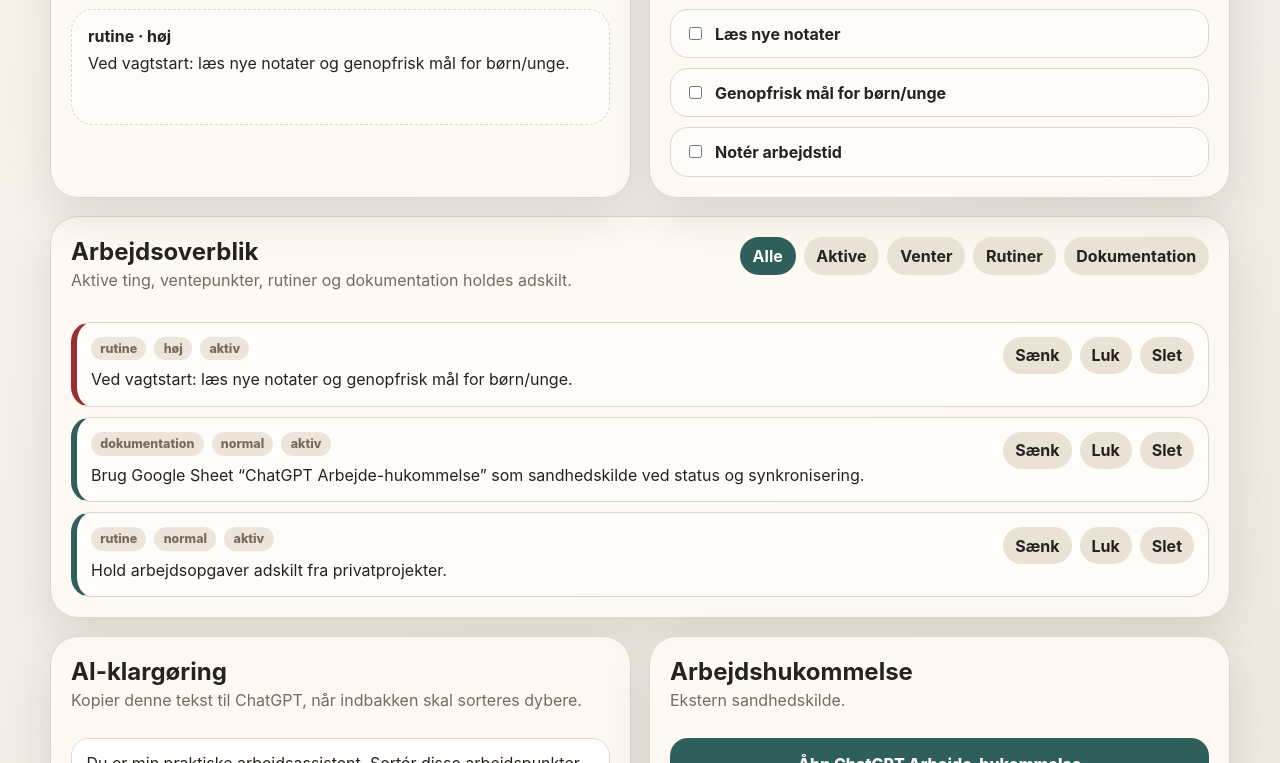
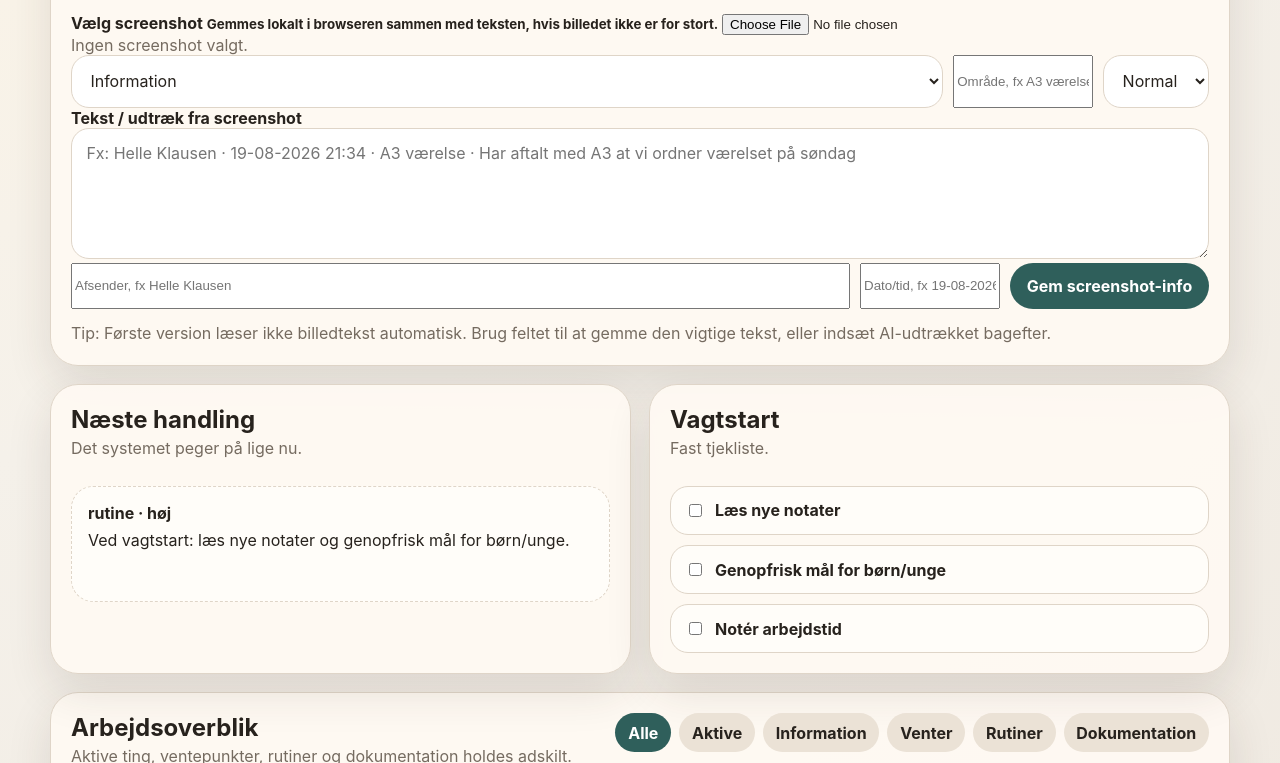
Before and after one commit to Bendecks/Personal-assistent, a website built with Vite: page index.html in a window 1280 px wide. Shown: the part 706-1469 px from the top of the page. Built offline with nearby package versions, Linux system fonts and the light colour scheme.

Commit message:
Add screenshot import UI

```diff
--- a/index.html
+++ b/index.html
@@ -38,6 +38,7 @@
           <div class="capture-actions">
             <select id="captureType" aria-label="Type">
               <option value="aktiv arbejdsopgave">Aktiv arbejdsopgave</option>
+              <option value="information">Information</option>
               <option value="venter på svar">Venter på svar</option>
               <option value="møde/aftale">Møde/aftale</option>
               <option value="rutine">Rutine</option>
@@ -51,6 +52,56 @@
             </select>
             <button type="submit">Gem note</button>
           </div>
+        </form>
+      </section>
+
+      <section class="panel">
+        <div class="panel-header">
+          <div>
+            <h2>Screenshot-import</h2>
+            <p>Gem beskeder og skærmbilleder som information, dokumentation eller opgaver.</p>
+          </div>
+        </div>
+
+        <form id="screenshotForm" class="screenshot-form">
+          <div class="screenshot-grid">
+            <label class="file-drop" for="screenshotFile">
+              <span>Vælg screenshot</span>
+              <small>Gemmes lokalt i browseren sammen med teksten, hvis billedet ikke er for stort.</small>
+              <input id="screenshotFile" type="file" accept="image/*" />
+            </label>
+
+            <div id="screenshotPreview" class="screenshot-preview empty">Ingen screenshot valgt.</div>
+          </div>
+
+          <div class="capture-actions screenshot-fields">
+            <select id="screenshotType" aria-label="Screenshot-type">
+              <option value="information">Information</option>
+              <option value="aktiv arbejdsopgave">Aktiv arbejdsopgave</option>
+              <option value="venter på svar">Venter på svar</option>
+              <option value="møde/aftale">Møde/aftale</option>
+              <option value="dokumentation">Dokumentation</option>
+              <option value="rutine">Rutine</option>
+              <option value="parkeret">Parkeret</option>
+            </select>
+            <input id="screenshotArea" type="text" placeholder="Område, fx A3 værelse" />
+            <select id="screenshotUrgency" aria-label="Prioritet">
+              <option value="normal">Normal</option>
+              <option value="høj">Høj</option>
+              <option value="lav">Lav</option>
+            </select>
+          </div>
+
+          <label for="screenshotText">Tekst / udtræk fra screenshot</label>
+          <textarea id="screenshotText" rows="5" placeholder="Fx: Helle Klausen · 19-08-2026 21:34 · A3 værelse · Har aftalt med A3 at vi ordner værelset på søndag"></textarea>
+
+          <div class="capture-actions screenshot-fields">
+            <input id="screenshotSender" type="text" placeholder="Afsender, fx Helle Klausen" />
+            <input id="screenshotDate" type="text" placeholder="Dato/tid, fx 19-08-2026 21:34" />
+            <button type="submit">Gem screenshot-info</button>
+          </div>
+
+          <p id="screenshotStatus" class="hint">Tip: Første version læser ikke billedtekst automatisk. Brug feltet til at gemme den vigtige tekst, eller indsæt AI-udtrækket bagefter.</p>
         </form>
       </section>
 
@@ -89,6 +140,7 @@
           <div class="filters" role="group" aria-label="Filter opgaver">
             <button class="filter active" data-filter="alle">Alle</button>
             <button class="filter" data-filter="aktiv arbejdsopgave">Aktive</button>
+            <button class="filter" data-filter="information">Information</button>
             <button class="filter" data-filter="venter på svar">Venter</button>
             <button class="filter" data-filter="rutine">Rutiner</button>
             <button class="filter" data-filter="dokumentation">Dokumentation</button>
```
